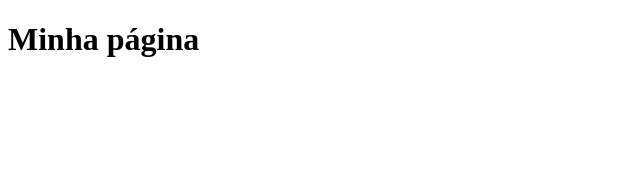
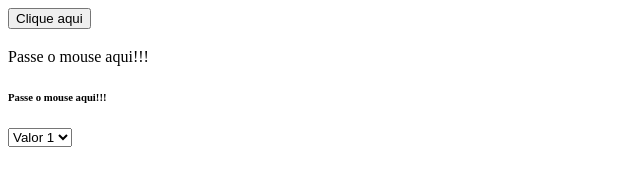
Before and after one commit to Igor-Medeiros/aula_javascript, a plain HTML site: page index.html in a window 1280 px wide. Shown: the whole page, without its empty margins (0-640 px from the left). Drawn offline with Linux system fonts and the light colour scheme.

Commit message:
Manipulação de elemento com JS

```diff
--- a/index.html
+++ b/index.html
@@ -5,8 +5,19 @@
         <meta charset="utf-8">
         <script type="text/javascript" src="js/main.js"></script>
     </head>
-    <body>
-        <h1>Minha página</h1>
+    <body onload="load()">
+        <button type="button" onclick="botao()">
+            Clique aqui
+        </button>
+        <h3 id="agradecimento" onclick="redirecionar()"></h3>
+        <p id="mousemove" onmouseover="trocar(this)" onmouseout="voltar(this)";>Passe o mouse aqui!!!</p>
+        <h6 id="mousemove2" onmouseover="trocar(this)" onmouseout="voltar(this)";>Passe o mouse aqui!!!</h6>
+
+        <select onchange="funcaoChange(this)">
+            <option value="1">Valor 1</option>
+            <option value="2">Valor 2</option>
+            <option value="3">Valor 3</option>
+        </select>
     </body>
 
 </html>
--- a/js/main.js
+++ b/js/main.js
@@ -1,5 +1,31 @@
+function botao(){
+    document.getElementById("agradecimento").innerHTML = "Obrigado por clicar";
+}
 
+function redirecionar(){
+    window.open("https://youtube.com");
+    //window.location.href = "http://google.com.br";
+}
 
+function trocar(elemento){
+    //document.getElementById("mousemove").innerHTML = "Obrigado!!!"
+    //alert("trocar texto");
+    elemento.innerHTML = "Obrigado!!!"
+}
+
+function voltar(elemento){
+    //document.getElementById("mousemove").innerHTML = "Passe o mouse aqui!"
+    elemento.innerHTML = "Passe o mouse aqui!"
+}
+
+function load(){
+    alert("Pagina carregada!");
+}
+
+function funcaoChange(elemento){
+    alert(elemento.value)
+
+}
 /*
 function soma(n1, n2){
     return n1 + n2;
```
